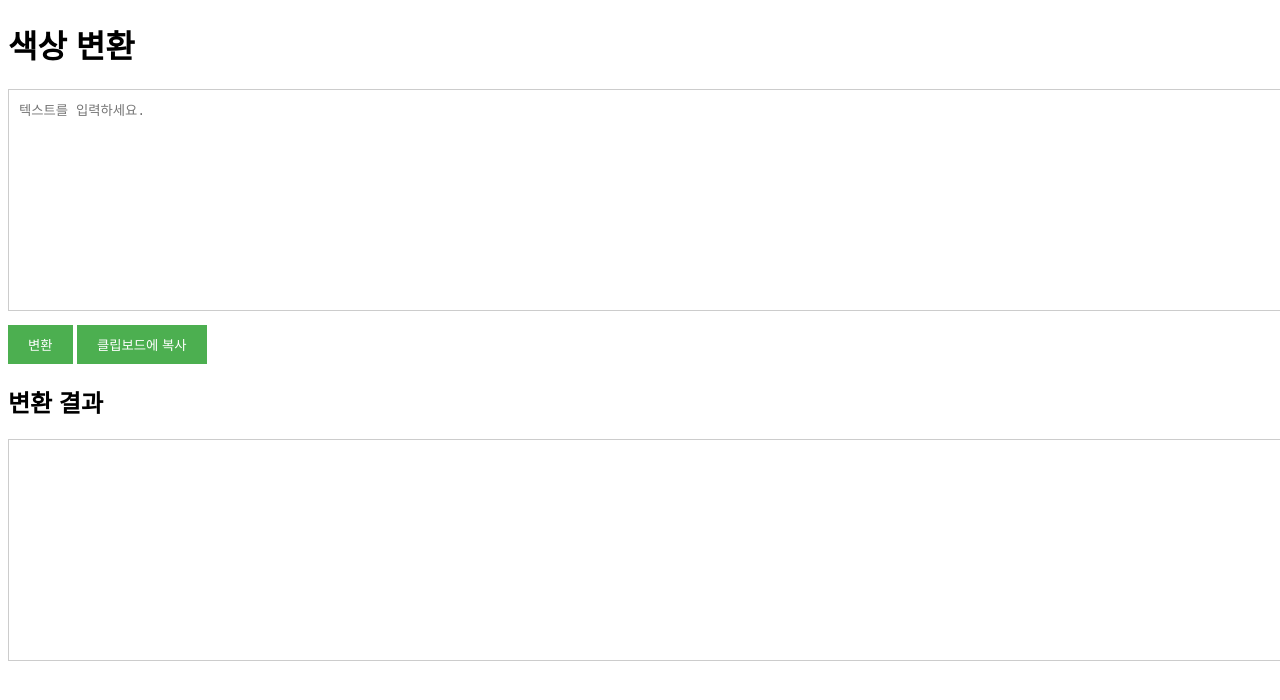
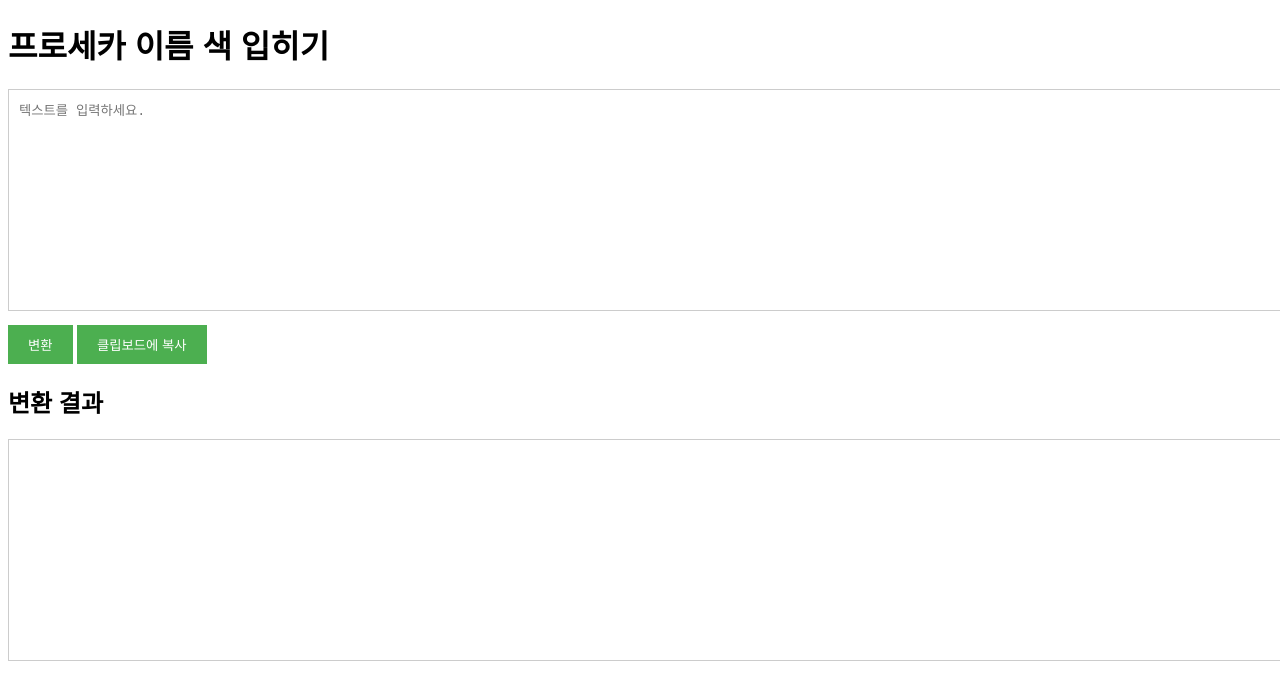
Before and after one commit to RilakKuma2/prskcolor, a plain HTML site: page index.html in a window 1280 px wide. Drawn offline with Linux system fonts and the light colour scheme.

Commit message:
Update index.html

```diff
--- a/index.html
+++ b/index.html
@@ -1,7 +1,7 @@
 <!DOCTYPE html>
 <html>
 <head>
-<title>색상 변환</title>
+<title>프로세카 이름 색 입히기</title>
 <style>
   body {
     font-family: sans-serif;
@@ -25,7 +25,7 @@
 </head>
 <body>
 
-<h1>색상 변환</h1>
+<h1>프로세카 이름 색 입히기</h1>
 
 <div>
   <textarea id="inputText" placeholder="텍스트를 입력하세요."></textarea>
```
